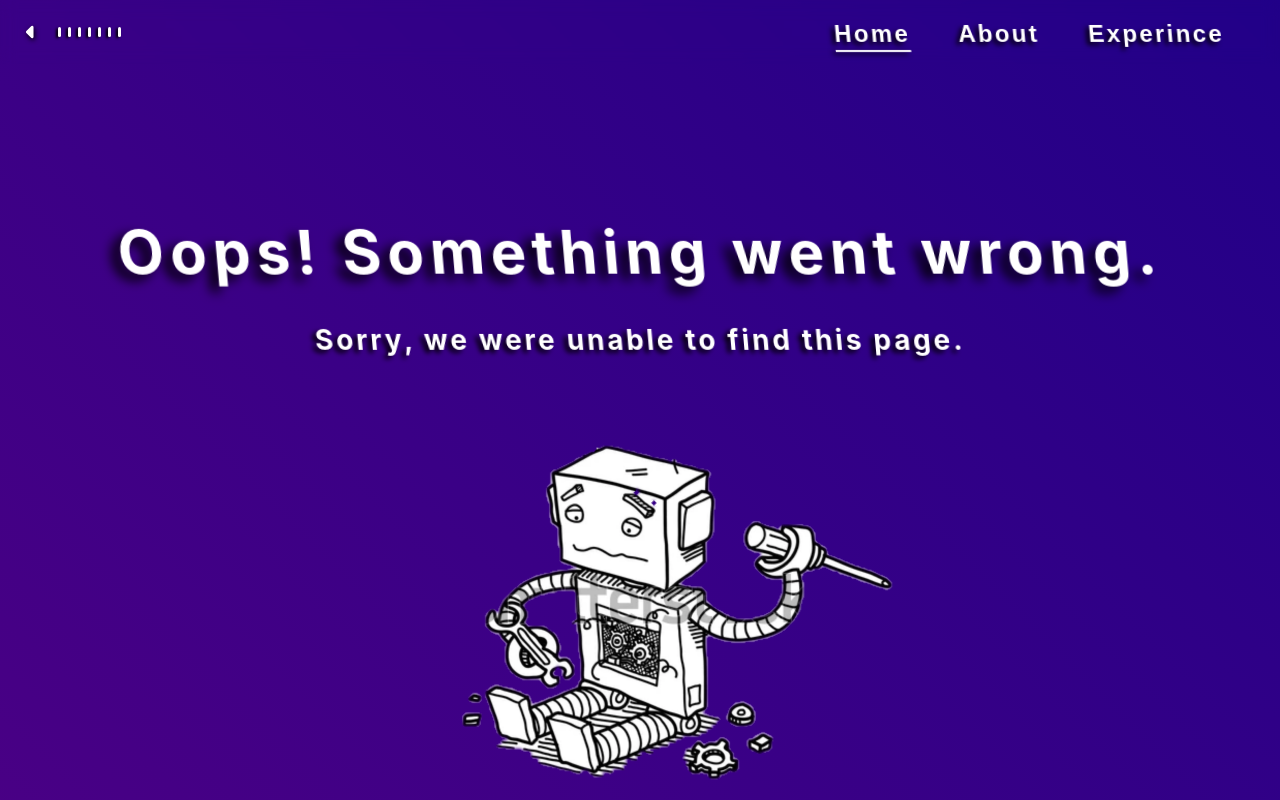
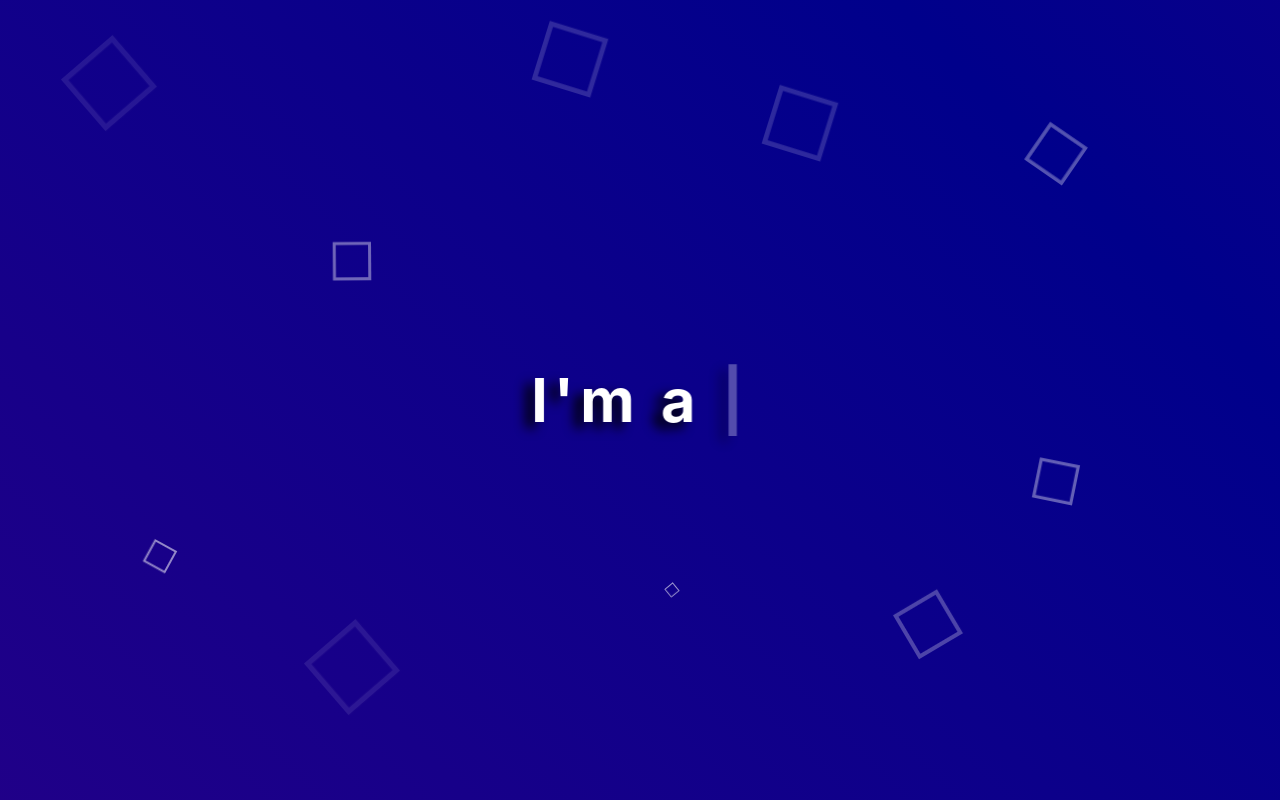
Before and after one commit to Carlosvann45/My-Portfolio-Site, a React (Create React App) app: page /admin/login in a window 1280 px wide. Built offline with nearby package versions, Linux system fonts and the light colour scheme.

Commit message:
updated route to have have admin path and layout

```diff
--- a/src/components/app/App.js
+++ b/src/components/app/App.js
@@ -6,6 +6,7 @@ import {
 import NotFound from '../not-found/NotFound';
 import About from '../about/About';
 import PageLayout from '../layouts/PageLayout';
+import AdminLayout from '../layouts/AdminLayout';
 import Home from '../home/Home';
 
 /**
@@ -21,6 +22,10 @@ const App = () => (
         <Route exact path="about" element={<About />} />
         <Route path="*" element={<NotFound />} />
       </Route>
+      <Route path="/admin" element={<AdminLayout />}>
+        <Route exact path="/admin/login" element={<Home />} />
+        <Route path="/admin/*" element={<NotFound />} />
+      </Route>
     </Routes>
   </Router>
 );
--- a/src/components/header/Header.js
+++ b/src/components/header/Header.js
@@ -30,7 +30,7 @@ const Header = () => {
     const url = window.location.href;
 
     if (url.includes('/about')) setNavSelected('about');
-    else if (url.includes('/experince')) setNavSelected('experince');
+    else if (url.includes('/projects')) setNavSelected('projects');
     else setNavSelected('home');
   }, [locationChange]);
 
@@ -235,10 +235,10 @@ const Header = () => {
           <li className={classes.bottomItem}>
             <button
               type="button"
-              className={navSelected === 'experince' ? classes.navSelected : classes.navLink}
-              onClick={() => { setLocationChange(!locationChange); navigate('/experince'); }}
+              className={navSelected === 'projects' ? classes.navSelected : classes.navLink}
+              onClick={() => { setLocationChange(!locationChange); navigate('/projects'); }}
             >
-              Experince
+              Projects
             </button>
           </li>
         </ul>
--- a/src/components/home/Home.js
+++ b/src/components/home/Home.js
@@ -4,7 +4,7 @@ import classes from './Home.module.css';
 const Home = () => {
   const [reverse, setReverse] = useState(false);
   const [wordChanged, setWordChanged] = useState(true);
-  const [words] = useState(['Developer', 'Musician', 'Designer', 'Freelancer']);
+  const [words] = useState(['Developer', 'Musician', 'Designer', 'Entrepreneur']);
   const [index, setIndex] = useState(0);
   const [subIndex, setSubIndex] = useState(0);
 
--- /dev/null
+++ b/src/components/layouts/AdminLayout.js
@@ -0,0 +1,29 @@
+import React, { useEffect } from 'react';
+import { Outlet } from 'react-router-dom';
+import classes from './PageLayout.module.css';
+
+/**
+ * @name AdminLayout
+ * @description
+ * @returns AdminLayout Page
+ */
+const AdminLayout = () => {
+  // handles redirect if only admin path
+  useEffect(() => {
+    const location = window.location.pathname;
+
+    if (location === '/admin') {
+      window.location.pathname = `${location}/login`;
+    }
+  });
+
+  return (
+    <div className={classes.siteContainer}>
+      <div className={classes.pageContainer}>
+        <Outlet />
+      </div>
+    </div>
+  );
+};
+
+export default AdminLayout;
```
